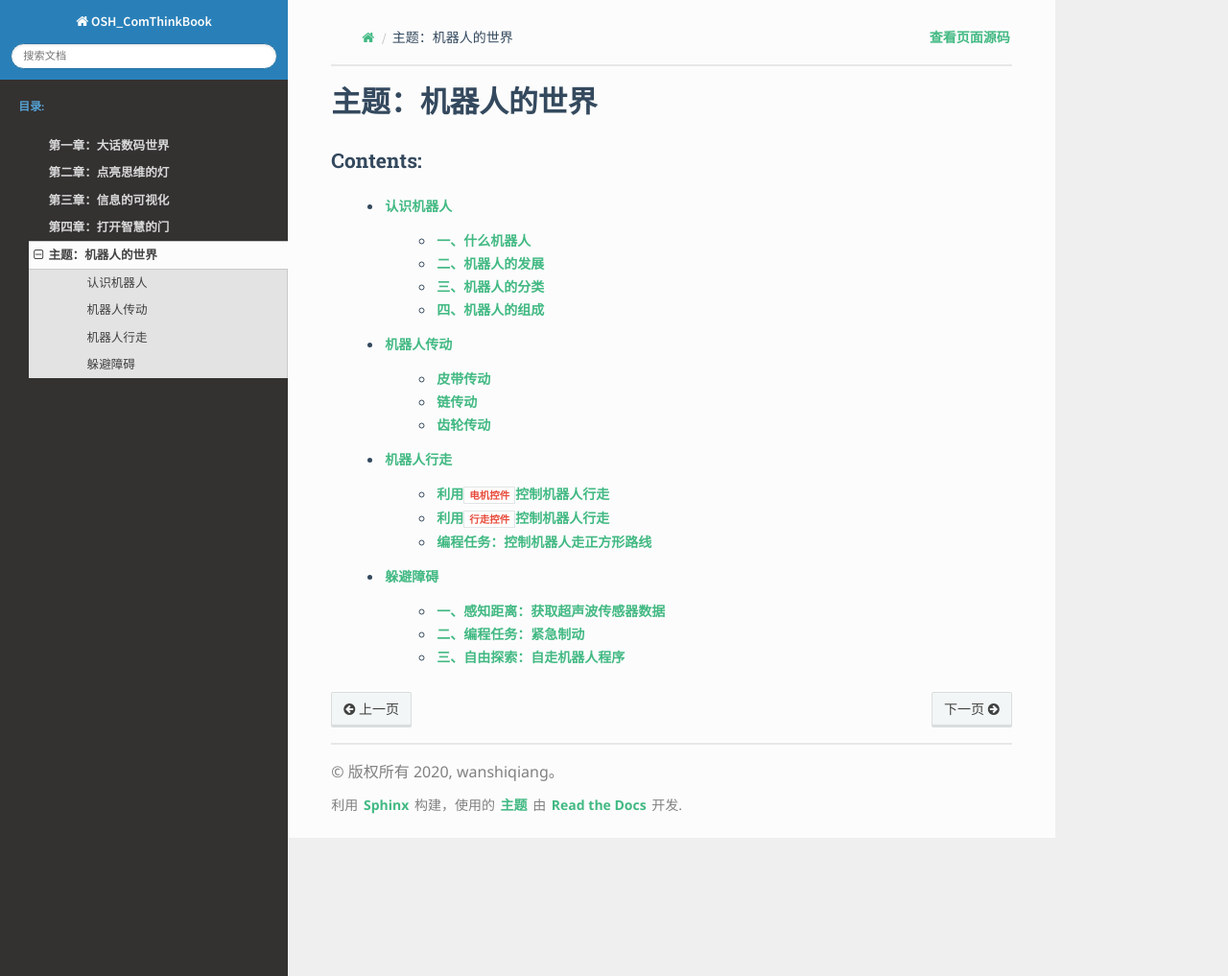
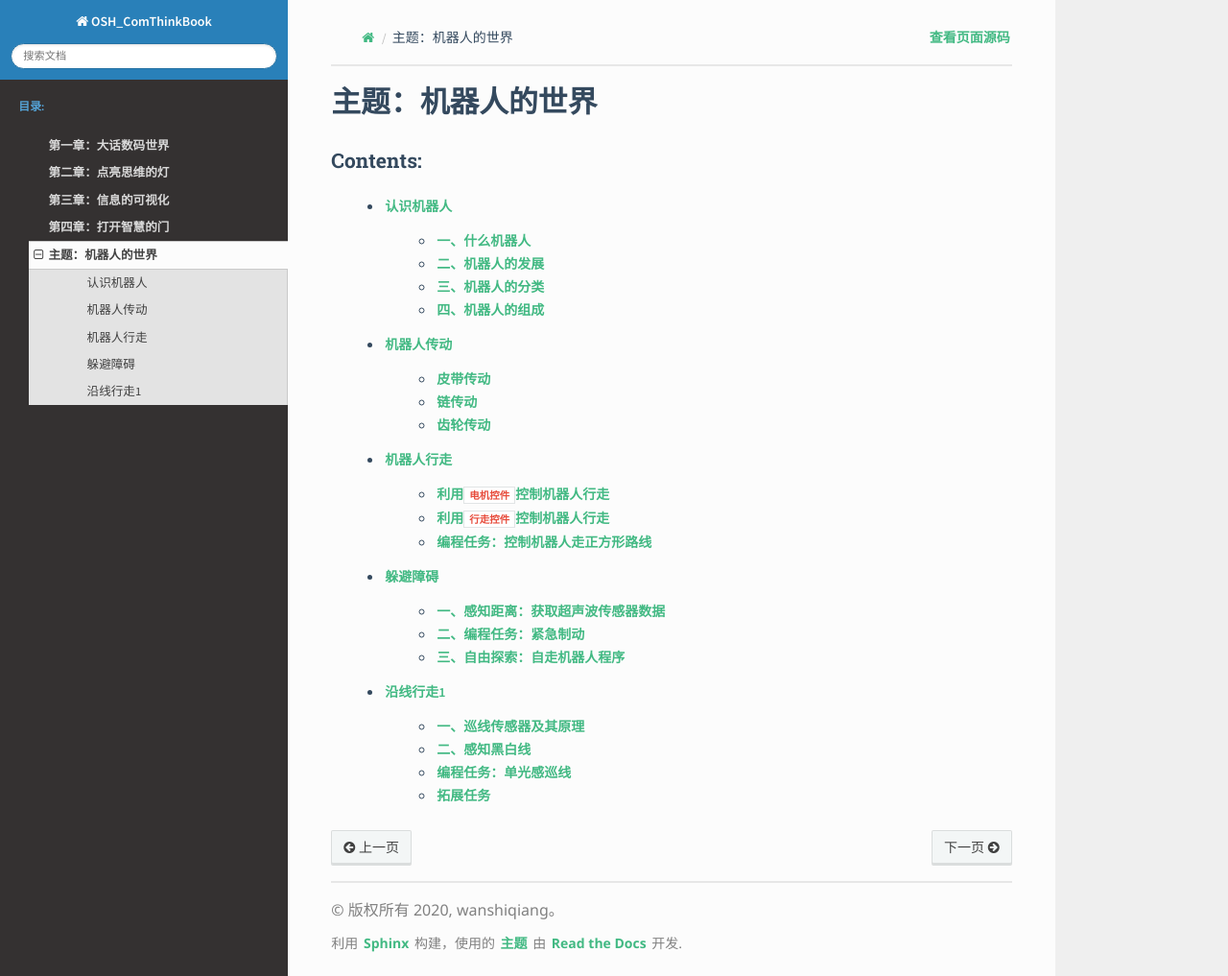
Before and after one commit to wanshiqiang/OSH_ComThinkBook, a Sphinx documentation site: the page built from source/bookDirs/dirRobot.rst, in a window 1280 px wide and 1017 px high. Shown: the whole window at 96% size. Built offline with Sphinx 7.4.7 and the Read the Docs theme 2.0.0, drawn with Linux system fonts in a browser that asks for light colours; a script that is not in the unit is left out; some of the changed lines change nothing that is shown.

Commit message:
机器人：沿线行走1

```diff
--- /dev/null
+++ b/source/bookChapters/robot/robot5.md
@@ -0,0 +1,29 @@
+# 沿线行走1
+&emsp;&emsp;上一节，我们给机器人装上了超声波传感器，机器人终于有了一点意识：感知前方是否有障碍物，并且经过编程机器人可以自动避开障碍行走了。为了让我们的机器人更好的行走，本节我们给机器人准备了属于它的路线，如下图，让它沿着路线行走吧。
+
+## 一、巡线传感器及其原理
+&emsp;&emsp;要想要让机器人感知黑线，我们需要用到位于机器人主板底部的`循迹传感器`。可以发现循迹传感器好像有两个灯，并且中间还有一个挡板。循迹传感器在工作的时候，一个灯点亮发出光线。根据科学知识：不同颜色的物体所吸收的光不同，黑色会吸收大部分的光线，而光线遇到白色物体会反射大部分的光线。这个时候传感器上的另一个灯就可以根据光线反射的多少判断是遇到了黑色物体还是白色物体了。这便是循迹传感器的工作原理。
+
+【原理图】
+
+## 二、感知黑白线
+&emsp;&emsp;明白了循迹传感器的原理，我们现在来具体看看如果获取循迹传感器返回的数据。在“机器人”的编程指令中，有关于板载和外界循迹传感器的指令。板载循迹传感器可以选择传感器的编号1、2、3号，对应于机器人底部的三个循迹传感器。
+
+【图】
+
+&emsp;&emsp;先以中间的循迹2为列，搭建如下获取循迹传感器数据的脚本。仔细观察传感器在黑线和白线上时候的返回值。
+
+【脚本图】
+
+实验结论
+
+## 编程任务：单光感巡线
+&emsp;&emsp;利用循迹传感器+行走，我们就可以实现机器人沿着黑色路径行走了。现在循迹传感器有3个，其实只用一个循迹传感器就可以实现沿着黑线行走，即`单光感巡线`。这是一种比较简单的情况。请大家先看视频，观察机器人的行走，思考单光感巡线行走时如何实现的。
+
+【视频二维码】
+
+
+## 拓展任务
+* 环形路线
+
+* 悬崖勒马
--- a/source/bookDirs/dirRobot.rst
+++ b/source/bookDirs/dirRobot.rst
@@ -10,3 +10,4 @@
    ../bookChapters/robot/robot2.md
    ../bookChapters/robot/robot3.md
    ../bookChapters/robot/robot4.md
+   ../bookChapters/robot/robot5.md
```
